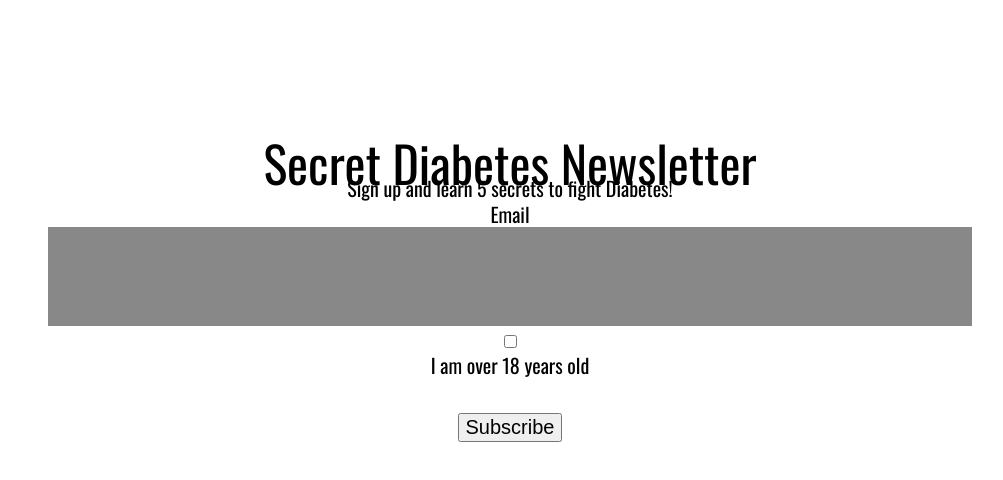
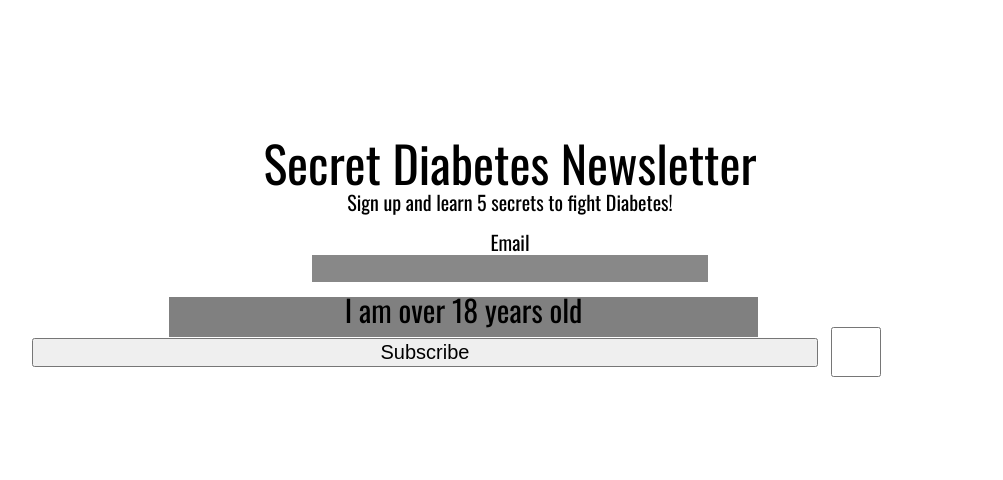
Before and after one commit to spring362/lab-3, a plain HTML site: page index.html in a window 1280 px wide. Shown: the whole page, without its empty margins (130-1133 px from the left). Drawn offline with nearby package versions, Linux system fonts and the light colour scheme; files that its build step writes are made by us from their sources.

Commit message:
p.ayed arounf with formating and fixed verification

```diff
--- a/css/style.css
+++ b/css/style.css
@@ -8,25 +8,44 @@ body{
 h1 {
   font-size: 50px;
   text-align: center;
+  height: 40px;
 }
 
 p {
-  margin: 0 5% 5% 10%
+  height: 40px;
   text-align: center;
 }
 
 #input-email input{
   background-color: #888888;
   border: none;
-  height: 60px;
-  width: 90%;
+  height: 25px;
+  width: 40%;
   font-family: "Oswald", sans-serif;
-  padding: 2% 2%
+
 }
 
 #input-age-verification label{
-  background-color: #808080
-  width: 90%;
-  height: 60px;
+  background-color: #808080;
+  width: 60%;
+  height: 40px;
+  margin-left: 150px;
+  margin-top: 15px;
+  font-size: 30px;
+}
+
+#input-age-verification input[type="checkbox"]{
+  height: 90px;
+  width: 50px;
+  margin-right: 120px;
+  margin-top: 10px;
+  float: right;
 
 }
+
+#submit{
+  width: 80%;
+  text-align: center;
+  margin-top: -40px;
+
+}
--- a/index.html
+++ b/index.html
@@ -6,7 +6,7 @@
   <meta name="viewport" />
   <link rel="stylesheet" media="screen" href="css/meyers_and_normalize-form_reset.css" />
   <link rel="stylesheet" media="screen" href="css/screen.css" />
-  <link rel="stylesheet" media="screen" href="style.css" />
+  <link rel="stylesheet" media="screen" href="css/style.css" />
   <link rel="preconnect" href="https://fonts.googleapis.com">
   <link rel="preconnect" href="https://fonts.gstatic.com" crossorigin>
   <link href="https://fonts.googleapis.com/css2?family=Oswald:wght@200..700&display=swap" rel="stylesheet">
```
